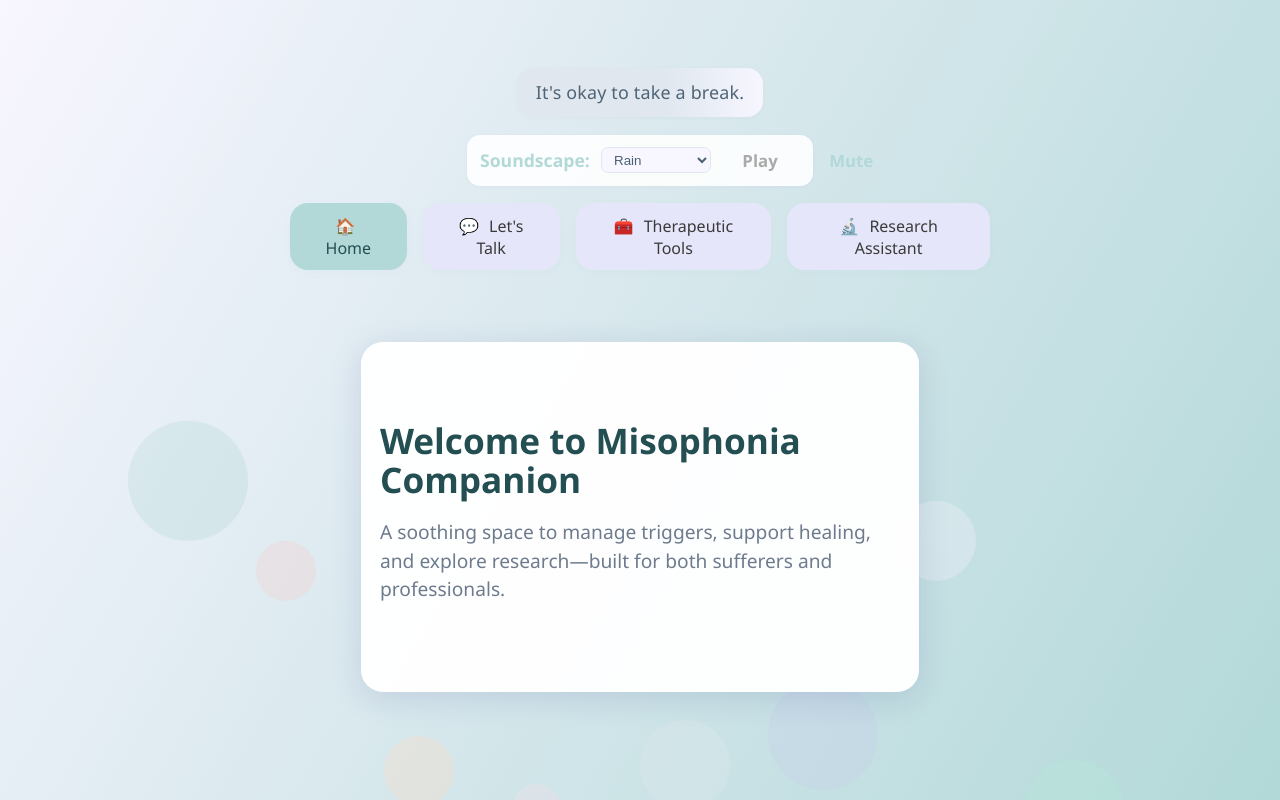
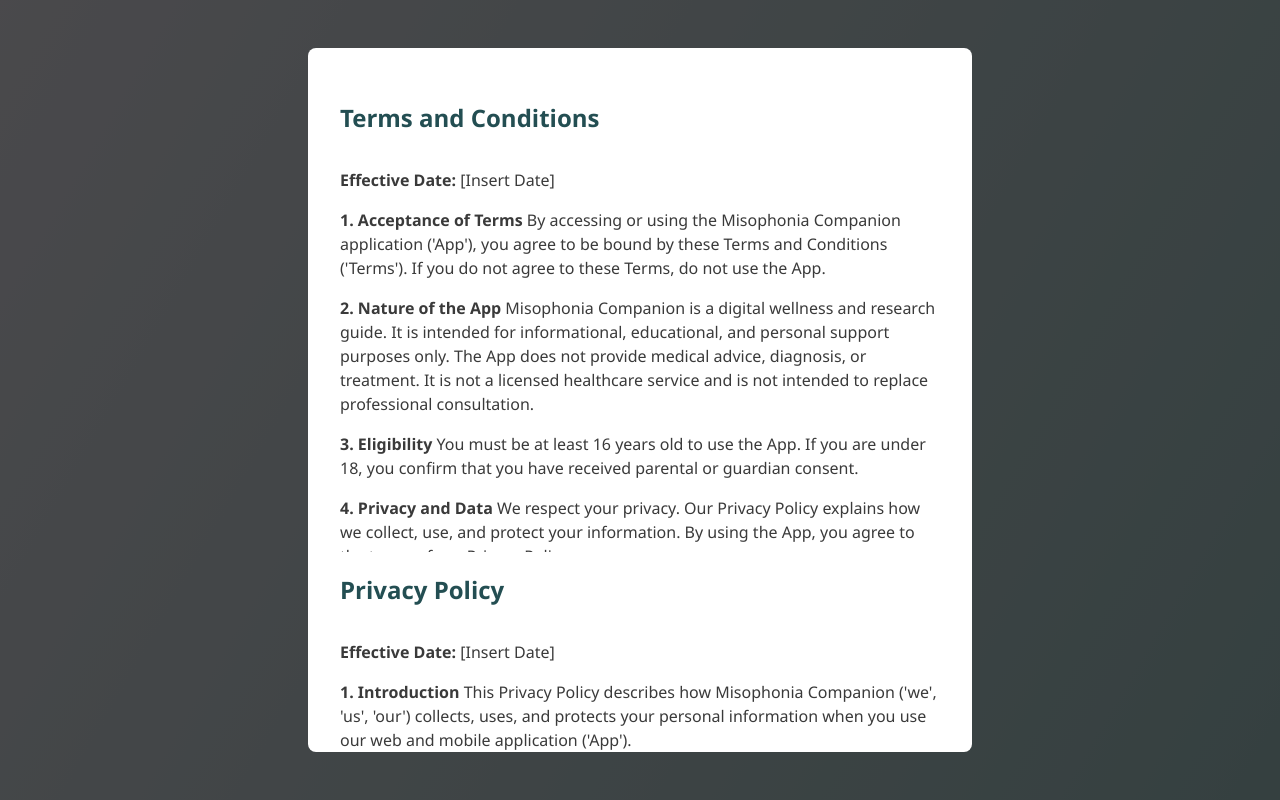
Before and after one commit to mannino49/Misophonia-companion-v2, a React (Vite) app: page / in a window 1280 px wide. Built offline with nearby package versions, Linux system fonts and the light colour scheme.

Commit message:
feat: add Terms & Privacy modal acceptance

```diff
--- a/src/App.jsx
+++ b/src/App.jsx
@@ -2,6 +2,7 @@
 import React, { useState, useEffect, useRef } from 'react';
 import botAvatar from './assets/bot-avatar.png';
 import userAvatar from './assets/user-avatar.png';
+import TermsModal from './TermsModal';
 
 function NavBar({ setSection, section }) {
   return (
@@ -108,6 +109,8 @@
 
 function App() {
   const [section, setSection] = useState('home');
+  const [termsAccepted, setTermsAccepted] = useState(localStorage.getItem('termsAccepted') === 'true');
+  if (!termsAccepted) return <TermsModal onAccept={() => setTermsAccepted(true)} />;
 
   return (
     <>
@@ -150,6 +153,9 @@
             </main>
           </div>
         )}
+      </div>
+      <div style={{ fontSize: '0.75rem', color: '#666', textAlign: 'center', margin: '1.5rem 0' }}>
+        Misophonia Companion is not a clinical tool or a substitute for professional psychological or medical treatment. It does not provide diagnosis, therapy, or crisis intervention. If you are experiencing a mental health emergency, please contact a licensed provider or emergency services immediately.
       </div>
     </>
   );
--- /dev/null
+++ b/src/TermsModal.jsx
@@ -0,0 +1,53 @@
+import React, { useState } from 'react';
+
+export default function TermsModal({ onAccept }) {
+  const [checked, setChecked] = useState(false);
+  return (
+    <div style={{ position:'fixed', top:0, left:0, width:'100%', height:'100%', backgroundColor:'rgba(0,0,0,0.7)', zIndex:1000, display:'flex', alignItems:'center', justifyContent:'center' }}>
+      <div style={{ background:'#fff', padding:'2rem', maxWidth:'600px', width:'90%', maxHeight:'80vh', overflowY:'auto', borderRadius:'8px' }}>
+        <h2>Terms and Conditions</h2>
+        <div style={{ overflowY:'auto', maxHeight:'50vh', textAlign:'left' }}>
+          <p><strong>Effective Date:</strong> [Insert Date]</p>
+          <p><strong>1. Acceptance of Terms</strong> By accessing or using the Misophonia Companion application ('App'), you agree to be bound by these Terms and Conditions ('Terms'). If you do not agree to these Terms, do not use the App.</p>
+          <p><strong>2. Nature of the App</strong> Misophonia Companion is a digital wellness and research guide. It is intended for informational, educational, and personal support purposes only. The App does not provide medical advice, diagnosis, or treatment. It is not a licensed healthcare service and is not intended to replace professional consultation.</p>
+          <p><strong>3. Eligibility</strong> You must be at least 16 years old to use the App. If you are under 18, you confirm that you have received parental or guardian consent.</p>
+          <p><strong>4. Privacy and Data</strong> We respect your privacy. Our Privacy Policy explains how we collect, use, and protect your information. By using the App, you agree to the terms of our Privacy Policy.</p>
+          <p>No health information (as defined under HIPAA) is collected without explicit consent.</p>
+          <p>Conversations may be stored anonymously for product improvement unless you opt out.</p>
+          <p>We do not sell or share your data with third parties for advertising purposes.</p>
+          <p><strong>5. User Conduct</strong> You agree to use the App responsibly and not to misuse the services, including but not limited to:</p>
+          <ul>
+            <li>Attempting to reverse-engineer, copy, or modify the App</li>
+            <li>Submitting harmful, abusive, or misleading content</li>
+            <li>Interfering with the operation or integrity of the App</li>
+          </ul>
+          <p><strong>6. Limitation of Liability</strong> To the fullest extent permitted by law, Misophonia Companion and its creators are not liable for any direct, indirect, incidental, or consequential damages resulting from the use—or inability to use—the App. This includes, but is not limited to, psychological distress, loss of data, or misinterpretation of information.</p>
+          <p><strong>7. Modifications to the Terms</strong> We reserve the right to modify these Terms at any time. Continued use of the App after changes means you accept the new Terms.</p>
+          <p><strong>8. Termination</strong> We may suspend or terminate access to the App at our discretion, without notice, for conduct that violates these Terms.</p>
+          <p><strong>9. Governing Law</strong> These Terms are governed by the laws of the state of [Your State], without regard to conflict of laws principles.</p>
+          <p><strong>10. Contact</strong> For questions or concerns about these Terms, please email: [Your Contact Email]</p>
+        </div>
+        <h2>Privacy Policy</h2>
+        <div style={{ overflowY:'auto', maxHeight:'30vh', textAlign:'left' }}>
+          <p><strong>Effective Date:</strong> [Insert Date]</p>
+          <p><strong>1. Introduction</strong> This Privacy Policy describes how Misophonia Companion ('we', 'us', 'our') collects, uses, and protects your personal information when you use our web and mobile application ('App').</p>
+          <p><strong>2. Information We Collect</strong></p>
+          <p><strong>•</strong> <em>User-Provided Information</em>: When you create an account or interact with the App, you may provide personal information such as your email address and preferences.</p>
+          <p><strong>•</strong> <em>Anonymous Usage Data</em>: We may collect anonymized data on app usage, interactions, and conversation content to improve the experience.</p>
+          <p><strong>•</strong> <em>Optional Personal Logs</em>: Users may opt in to mood tracking, journaling, or trigger tagging. This data is stored securely and only accessible to the user unless explicitly shared.</p>
+          <p><strong>3. How We Use Your Information</strong> To provide and improve our services; to personalize your user experience; for anonymized research and development; to comply with legal obligations if required.</p>
+          <p><strong>4. Data Storage and Security</strong> We use secure, encrypted servers and industry-standard protocols to store your data. Sensitive data is never shared with third parties without consent. You may request deletion of your account and data at any time.</p>
+          <p><strong>5. Sharing and Disclosure</strong> We do not sell or rent your personal information. We may share anonymized data with research collaborators or analytics partners. We may disclose information if legally compelled (e.g., court order).</p>
+          <p><strong>6. Your Rights and Choices</strong> You may update or delete your personal information from your profile. You may opt out of data collection for research purposes. You may contact us for a copy of any personal data we’ve stored.</p>
+          <p><strong>7. Children’s Privacy</strong> Our App is not intended for children under 16. We do not knowingly collect data from individuals under this age without parental consent.</p>
+          <p><strong>8. Changes to This Policy</strong> We may revise this policy from time to time. Users will be notified of significant changes. Continued use of the App indicates acceptance of the updated policy.</p>
+          <p><strong>9. Contact Us</strong> If you have questions or requests related to this Privacy Policy, please contact us at: [Your Contact Email]</p>
+        </div>
+        <label style={{ display:'block', margin:'1rem 0' }}>
+          <input type='checkbox' checked={checked} onChange={e => setChecked(e.target.checked)} /> I have read and agree to the Terms and Conditions and Privacy Policy
+        </label>
+        <button disabled={!checked} onClick={() => { localStorage.setItem('termsAccepted','true'); onAccept(); }} style={{ marginTop:'0.5rem', padding:'0.5rem 1rem' }}>Continue</button>
+      </div>
+    </div>
+  );
+}
```
